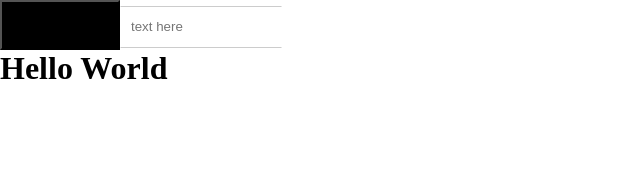
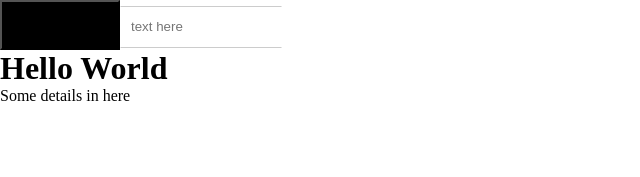
Before and after one commit to qkaxhfms/react, a React (Create React App) app: page / in a window 1280 px wide. Shown: the top 177 px of the page, without its empty margins (0-640 px from the left). Built offline with nearby package versions, Linux system fonts and the light colour scheme; the HTML template or start-up script is replaced by a standard one.

Commit message:
add Hspan components

```diff
--- a/src/App.js
+++ b/src/App.js
@@ -2,6 +2,7 @@ import React from "react";
 import Button from "./Components/Button";
 import Input from "./Components/Input";
 import Htext from "./Components/Htext";
+import Hspan from "./Components/Hspan";
 
 function App() {
   return (
@@ -9,6 +10,7 @@ function App() {
       <Button />
       <Input />
       <Htext />
+      <Hspan />
     </>
   );
 }
--- /dev/null
+++ b/src/Components/Hspan.js
@@ -0,0 +1,8 @@
+import React from 'react';
+import './common.css';
+
+function Hspan(){
+    return <span>Some details in here</span>;
+}
+
+export default Hspan;
```
